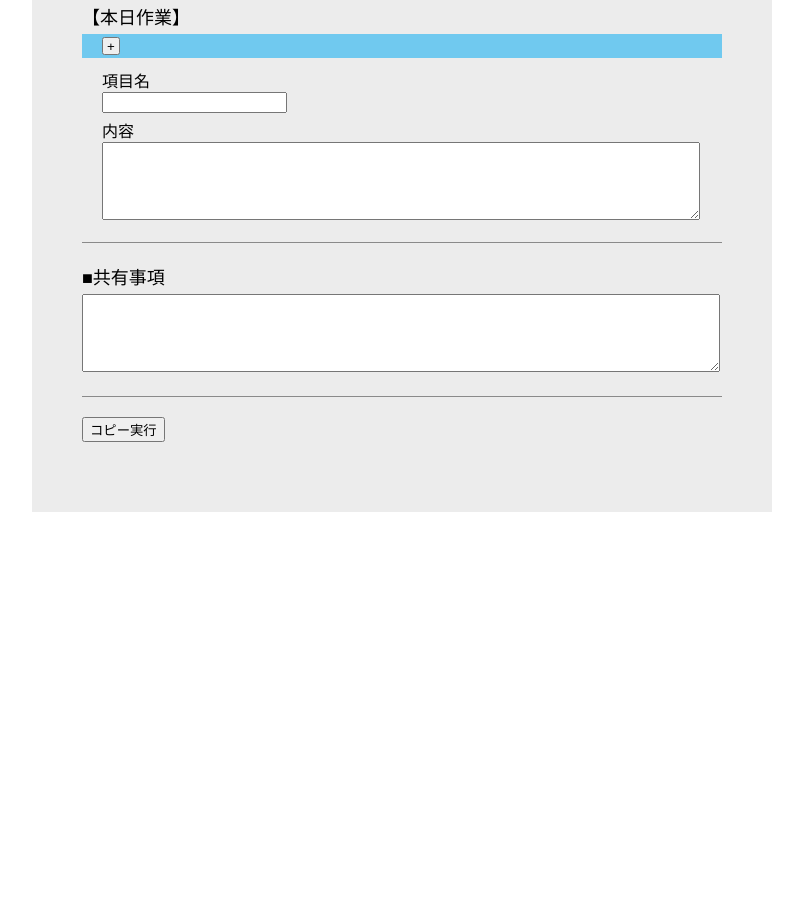
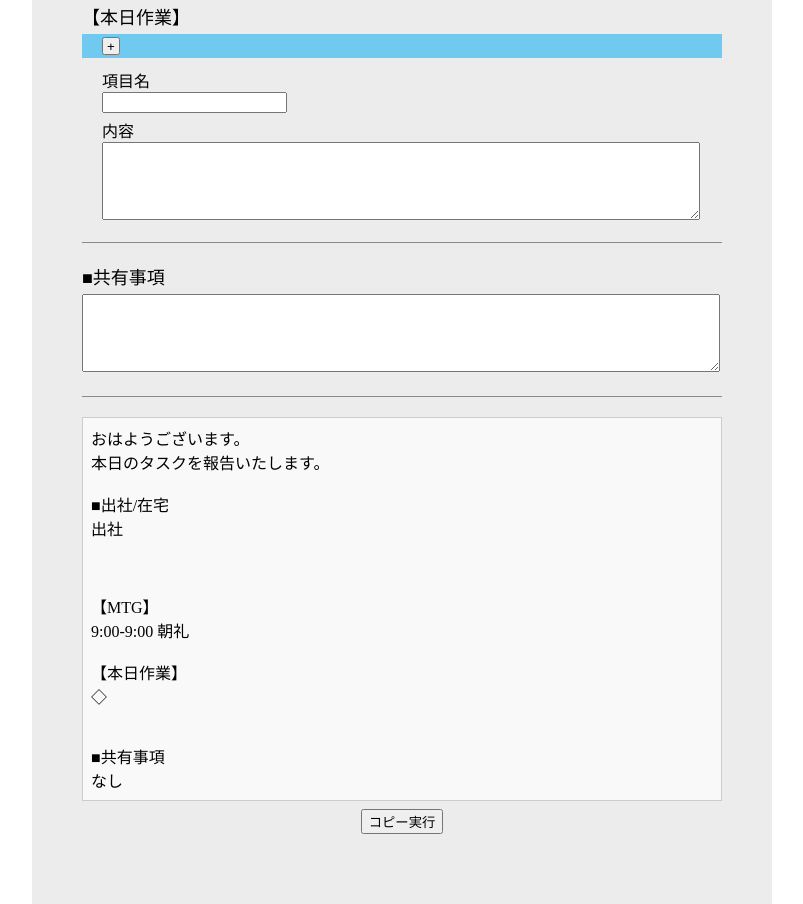
Before and after one commit to niimurank/tsMakeDailyReport, a plain HTML site: page index.html in a window 1280 px wide. Shown: the part 488-1392 px from the top of the page, without its empty margins (238-1041 px from the left). Before the commit the page ends 1000 px from the top, so only its background shows below. Drawn offline with nearby package versions, Linux system fonts and the light colour scheme.

Commit message:
add-indexPreview

```diff
--- a/MorningLoad.js
+++ b/MorningLoad.js
@@ -1,11 +1,50 @@
+
 window.onload = function(){
     const copyButton = document.getElementById("copyButton");
-
     copyButton.addEventListener("click",setMorning);
 
     const mtgAddButtonElement = document.getElementById("mtgAddButton");
-    mtgAddButtonElement.addEventListener("click",mtgAddButton);
+    mtgAddButtonElement.addEventListener("click", function() {
+        mtgAddButton();
+        setTimeout(updatePreview, 0); // 追加直後にプレビュー更新
+    });
 
     const todoAddButtonElement = document.getElementById("todoAddButton");
-    todoAddButtonElement.addEventListener("click",todoAddButton);
+    todoAddButtonElement.addEventListener("click", function() {
+        todoAddButton();
+        setTimeout(updatePreview, 0); // 追加直後にプレビュー更新
+    });
+
+    // 入力欄の変更時にプレビュー更新
+    document.addEventListener('input', function(e) {
+        if (e.target.closest('input') || e.target.closest('textarea') || e.target.closest('select')) {
+            updatePreview();
+        }
+    });
+    updatePreview(); // 初期表示
 }
+
+function generateMorningPreview() {
+    const paragraph = "\n\n";
+    const greetingText = (typeof morningGreeting === 'function') ? morningGreeting() : '';
+    const workType = (typeof getWorkType === 'function') ? getWorkType() : '';
+    const shere = (typeof getShare === 'function') ? getShare() : '';
+    const mtg = (typeof getMtg === 'function') ? getMtg() : '';
+    const todo = (typeof getTodo === 'function') ? getTodo() : '';
+    const business = (window.temp && window.temp.common && window.temp.common.business) ? window.temp.common.business : '';
+    return (
+        greetingText + paragraph +
+        workType + paragraph +
+        business + paragraph +
+        mtg + "\n" +
+        todo +
+        shere
+    );
+}
+
+function updatePreview() {
+    const previewArea = document.getElementById('previewArea');
+    if (previewArea) {
+        previewArea.textContent = generateMorningPreview();
+    }
+}
--- a/index.html
+++ b/index.html
@@ -203,7 +203,13 @@
         </section>
         <section>
             <div class="section copy">
-                <button id="copyButton">コピー実行</button>
+                <div id="previewArea"
+                    style="white-space: pre-wrap; border: 1px solid #ccc; padding: 8px; margin-bottom: 8px; background: #f9f9f9;">
+                    ここにコピー内容のプレビューが表示されます
+                </div>
+                <div class="copyButton-center">
+                    <button id="copyButton">コピー実行</button>
+                </div>
             </div>
         </section>
     </main>
```
Also changed, not shown: evening.html (+1 -0 lines).
